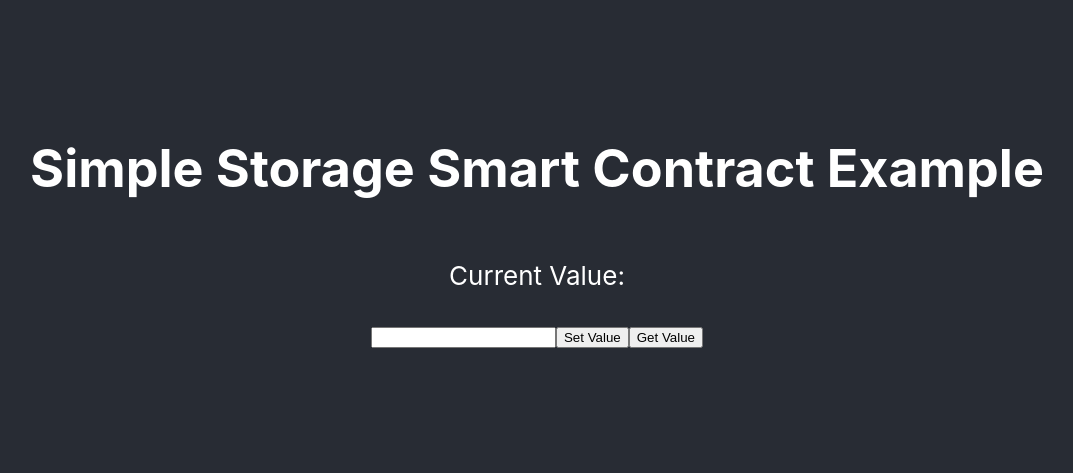
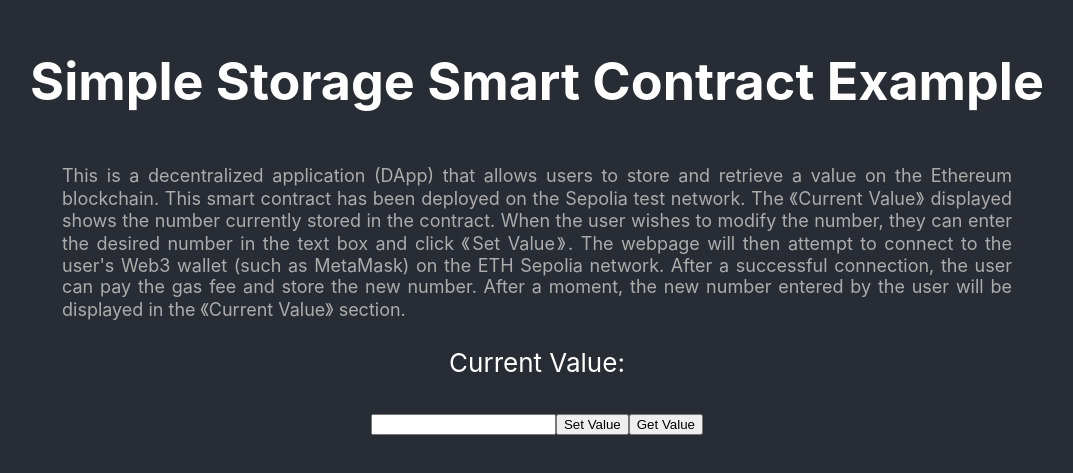
Before and after one commit to monmon-sitdown/my-first-react-app, a React (Create React App) app: page / in a window 1280 px wide. Shown: the part 175-648 px from the top of the page, without its empty margins (103-1176 px from the left). Built offline with nearby package versions, Linux system fonts and the light colour scheme.

Commit message:
Added description of this project

```diff
--- a/public/index.html
+++ b/public/index.html
@@ -24,7 +24,7 @@
       work correctly both with client-side routing and a non-root public URL.
       Learn how to configure a non-root public URL by running `npm run build`.
     -->
-    <title>React App</title>
+    <title>Simple Storage</title>
   </head>
   <body>
     <noscript>You need to enable JavaScript to run this app.</noscript>
--- a/src/SimpleStorage.js
+++ b/src/SimpleStorage.js
@@ -2,7 +2,7 @@ import React, { useState, useEffect } from "react";
 import { ethers } from "ethers";
 import abi from "./SimpleStorage.abi.json";
 
-const contractAddress = "0x5327d271a06625FA7f966Def9A39fd10723855F6"; // Change to your contract address
+const contractAddress = "0x5327d271a06625FA7f966Def9A39fd10723855F6"; // The deployed contract address
 
 const SimpleStorage = () => {
   const [storageValue, setStorageValue] = useState("");
@@ -63,6 +63,27 @@ const SimpleStorage = () => {
 
   return (
     <div>
+      <p
+        style={{
+          maxWidth: "950px",
+          marginBottom: "20px",
+          fontSize: "18px",
+          color: "#adacac",
+          textAlign: "justify",
+        }}
+      >
+        This is a decentralized application (DApp) that allows users to store
+        and retrieve a value on the Ethereum blockchain. This smart contract has
+        been deployed on the Sepolia test network. The 《Current Value》
+        displayed shows the number currently stored in the contract. When the
+        user wishes to modify the number, they can enter the desired number in
+        the text box and click 《Set Value》. The webpage will then attempt to
+        connect to the user's Web3 wallet (such as MetaMask) on the ETH Sepolia
+        network. After a successful connection, the user can pay the gas fee and
+        store the new number. After a moment, the new number entered by the user
+        will be displayed in the 《Current Value》 section.
+      </p>
+
       <p>Current Value: {storageValue}</p>
       <input
         type="text"
```
